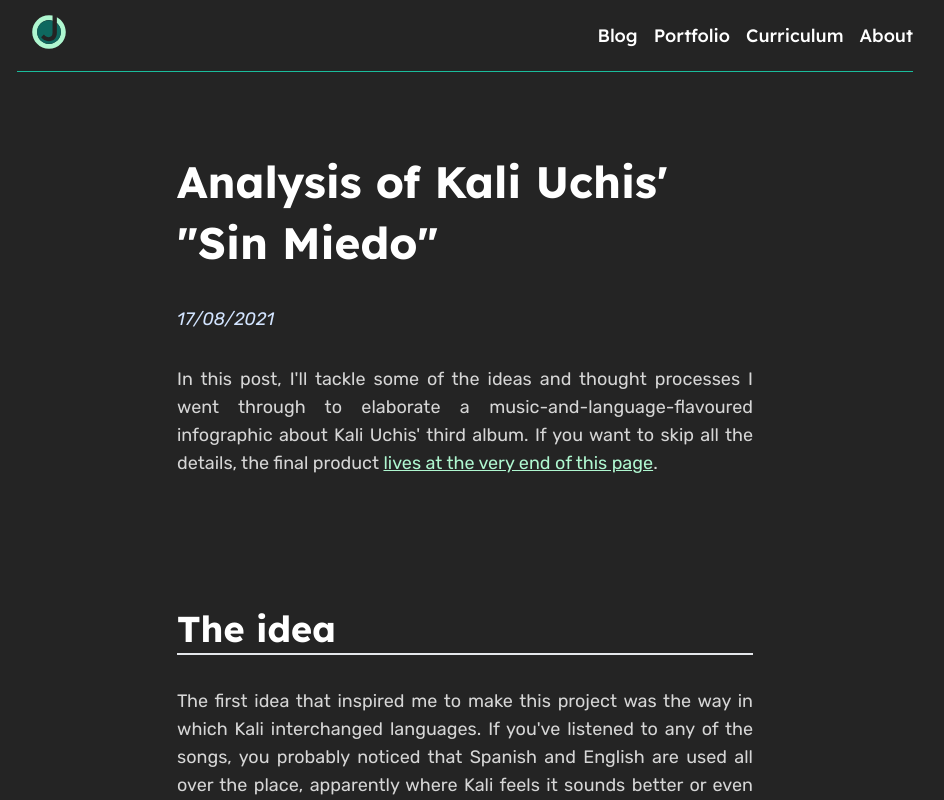
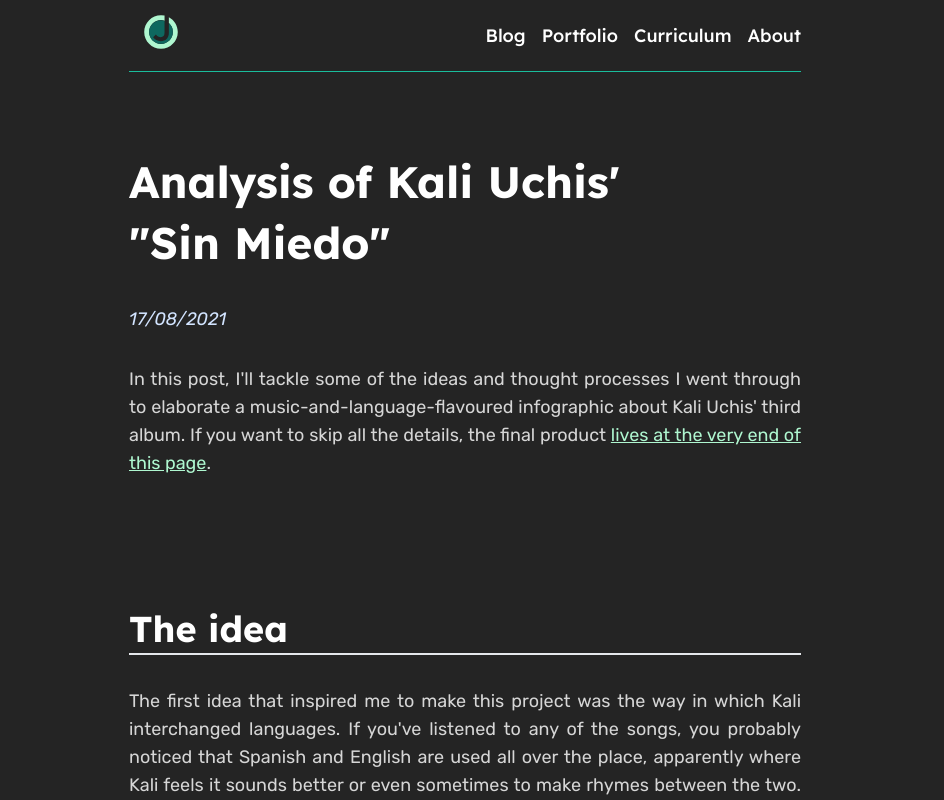
Before and after one commit to jesi-rgb/old.jesirgb.com, a Next.js app: page /portfolio/analysis-sin-miedo in a window 1280 px wide. Shown: the top 800 px of the page, without its empty margins (175-1119 px from the left). Built offline with nearby package versions, Linux system fonts and the light colour scheme.

Commit message:
layout changes

```diff
--- a/components/Layout.js
+++ b/components/Layout.js
@@ -15,7 +15,9 @@ export const Layout = ({ children }) => {
     <>
       <Meta />
       {/* <div className="md:max-w-screen-md lg:max-w-screen-lg xl:max-w-screen-xl mx-auto"> */}
-      <div className="mx-1 xl:mx-auto xl:max-w-4xl">
+
+      <div className="max-w-sm md:max-w-md lg:max-w-lg xl:max-w-2xl mx-auto">
+        {/* <div className="max-w-xs xl:mx-auto xl:max-w-4xl"> */}
         <HeaderTW />
         {children}
         <Footer />
--- a/pages/markdown-styles.module.css
+++ b/pages/markdown-styles.module.css
@@ -15,7 +15,8 @@
 .markdown h6,
 .markdown ul,
 .markdown ol {
-  @apply text-white max-w-md xl:max-w-xl mx-auto;
+  @apply text-white;
+  /* @apply max-w-sm md:max-w-md lg:max-w-lg xl:max-w-xl mx-auto; */
 }
 
 .markdown h1,
@@ -63,7 +64,7 @@
 }
 
 .markdown h1 {
-  @apply text-6xl xl:text-6xl font-bold mt-12 leading-snug;
+  @apply text-4xl xl:text-6xl font-bold mt-12 leading-snug;
 }
 
 .markdown h2 {
@@ -72,20 +73,20 @@
 
 .markdown h3 {
   color: white;
-  @apply text-3xl xl:text-3xl mt-20 mb-3 leading-snug;
+  @apply text-2xl xl:text-3xl mt-20 mb-3 leading-snug;
 }
 
 .markdown h4 {
   color: white;
-  @apply text-2xl xl:text-2xl mt-20 mb-3 leading-snug;
+  @apply text-xl xl:text-2xl mt-20 mb-3 leading-snug;
 }
 .markdown h5 {
   color: white;
-  @apply text-2xl xl:text-2xl mt-20 mb-3 leading-snug;
+  @apply text-xl xl:text-2xl mt-20 mb-3 leading-snug;
 }
 .markdown h6 {
   color: white;
-  @apply text-2xl xl:text-2xl mt-20 mb-3 leading-snug;
+  @apply text-xl xl:text-2xl mt-20 mb-3 leading-snug;
 }
 
 .markdown ul,
--- a/posts/fourier-transform.md
+++ b/posts/fourier-transform.md
@@ -14,13 +14,13 @@ _The transform of function $f(x)$ at frequency ξ is given by the complex number
 
 When the independent variable represents time (often denoted by $t$ instead of $x$), the transform variable represents frequency (often denoted by $f$ instead of ξ). E.g. if time is measured in seconds, then frequency is in hertz (1/s).
 
-##### From [3b1b's video](https://www.youtube.com/watch?v=spUNpyF58BY):
+## From [3b1b's video](https://www.youtube.com/watch?v=spUNpyF58BY):
 
 Essentially, we are winding up our function and plotting the values of the function in a 2D-complex plane. We wind up our function around the origin at some frequency. These frequencies correspond to ξ. Whenever the frequency ξ matches somehow with the frequencies that our signal may be composed of, this will return high values in this integral.
 
 What we are measuring, step by step is:
 
-##### $e$'s rotation
+### $e$'s rotation
 
 $$e^{\theta i}$$
 
@@ -36,14 +36,14 @@ where $f$ and ξ are used interchangeably, as well as $x$ and $t$.
 This rotates our function clockwise, and the convention states the opposite, so we throw a minus sign in there:
 $$e^{-2\pi i f t}$$
 
-##### scaling of the value
+### Scaling of the value
 
 Now, this allows us to rotate at our specific frequency that we want to analyze, but the magnitude is still invariant. Every complex number lies on the unit circle. To **scale** the vector, we just multiply all that by our function at that point in time!
 $$f(t) \cdot e^{2\pi i f t}$$
 
 And this will give us a single complex number for a given $t$.
 
-##### Final integration/sumation
+### Final integration/sumation
 
 We are now going to evaluate this function for every $f$ (or ξ) in the real number plane $\mathbb{R}$.
 
```
